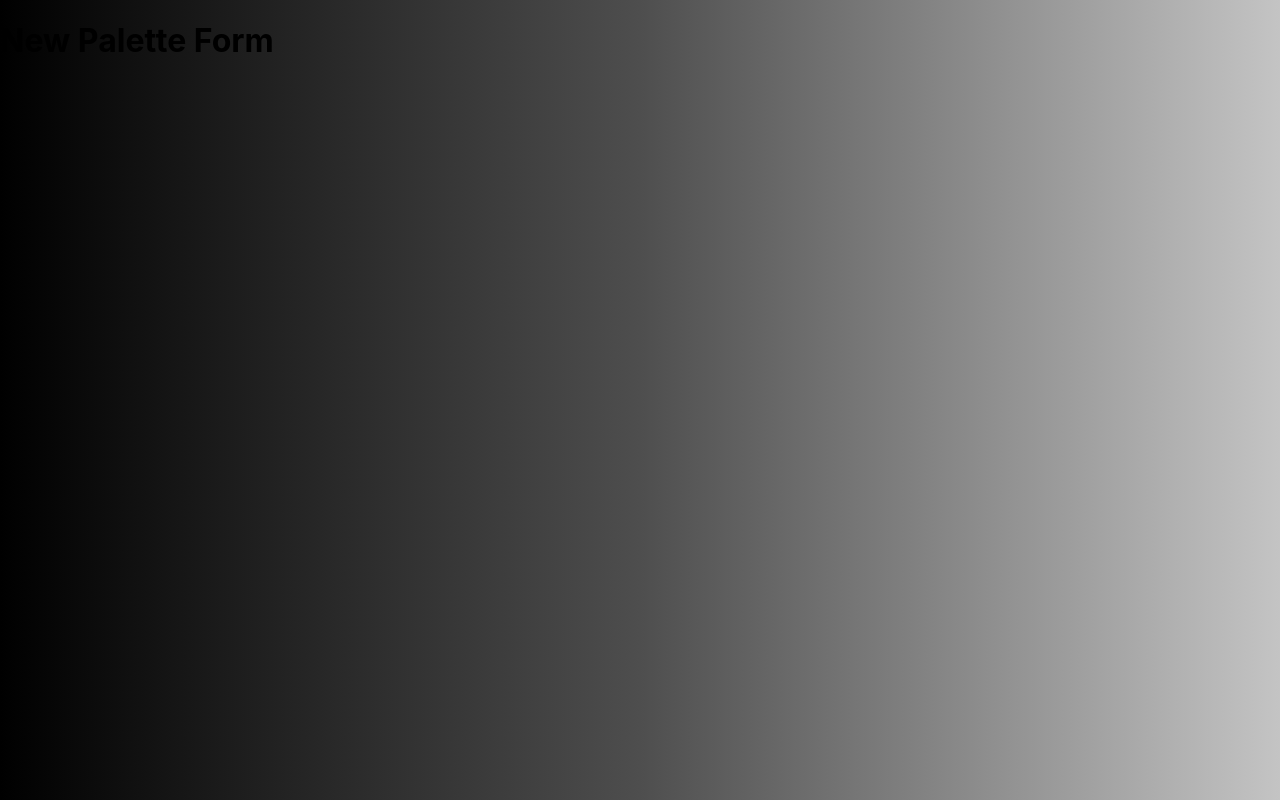
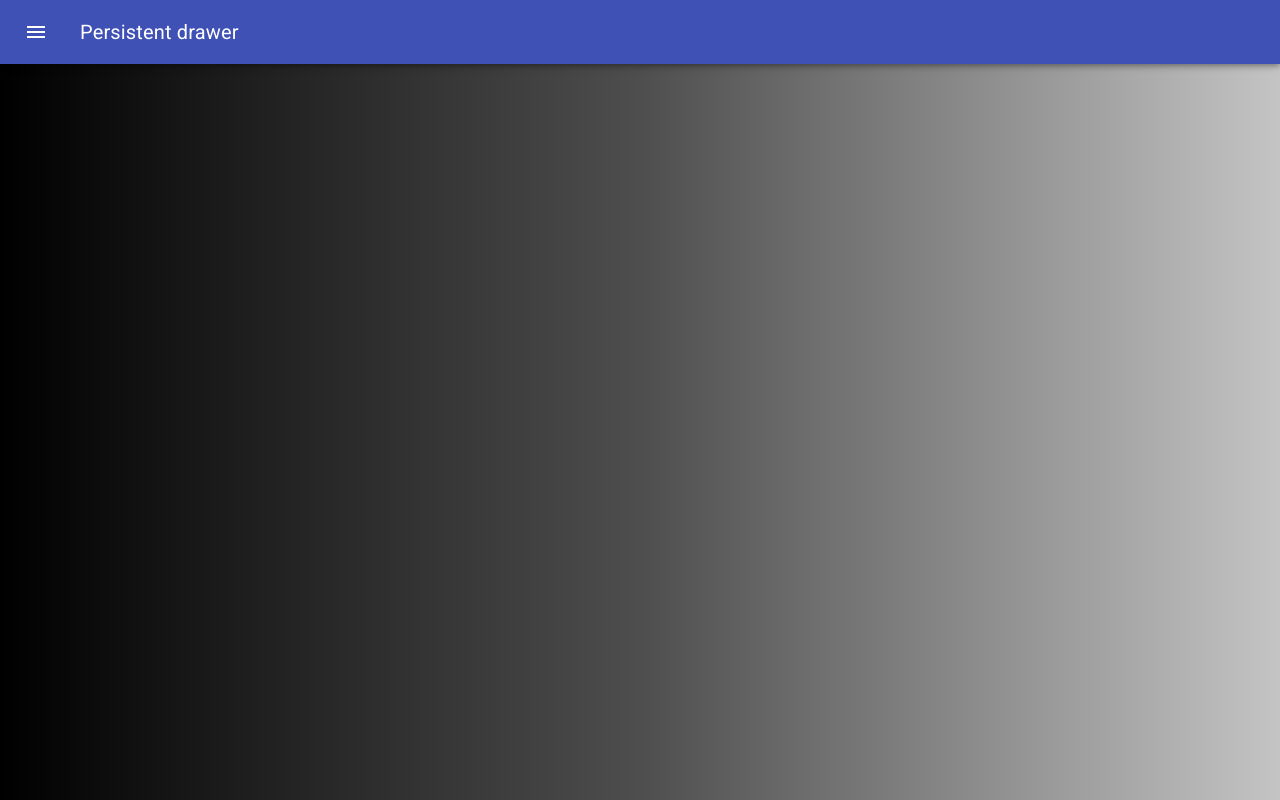
Before and after one commit to NFZaremba/Colors-Pallete-App, a React (Create React App) app: page /palette/new in a window 1280 px wide. Built offline with nearby package versions, Linux system fonts and the light colour scheme.

Commit message:
added drawer component

```diff
--- a/src/NewPaletteForm.js
+++ b/src/NewPaletteForm.js
@@ -1,13 +1,144 @@
 import React, { Component } from 'react';
+import PropTypes from 'prop-types';
+import classNames from 'classnames';
+import { withStyles } from '@material-ui/core/styles';
+import Drawer from '@material-ui/core/Drawer';
+import CssBaseline from '@material-ui/core/CssBaseline';
+import AppBar from '@material-ui/core/AppBar';
+import Toolbar from '@material-ui/core/Toolbar';
+import Typography from '@material-ui/core/Typography';
+import Divider from '@material-ui/core/Divider';
+import IconButton from '@material-ui/core/IconButton';
+import MenuIcon from '@material-ui/icons/Menu';
+import ChevronLeftIcon from '@material-ui/icons/ChevronLeft';
+
+const drawerWidth = 240;
+
+const styles = theme => ({
+  root: {
+    display: 'flex'
+  },
+  appBar: {
+    transition: theme.transitions.create(['margin', 'width'], {
+      easing: theme.transitions.easing.sharp,
+      duration: theme.transitions.duration.leavingScreen
+    })
+  },
+  appBarShift: {
+    width: `calc(100% - ${drawerWidth}px)`,
+    marginLeft: drawerWidth,
+    transition: theme.transitions.create(['margin', 'width'], {
+      easing: theme.transitions.easing.easeOut,
+      duration: theme.transitions.duration.enteringScreen
+    })
+  },
+  menuButton: {
+    marginLeft: 12,
+    marginRight: 20
+  },
+  hide: {
+    display: 'none'
+  },
+  drawer: {
+    width: drawerWidth,
+    flexShrink: 0
+  },
+  drawerPaper: {
+    width: drawerWidth
+  },
+  drawerHeader: {
+    display: 'flex',
+    alignItems: 'center',
+    padding: '0 8px',
+    ...theme.mixins.toolbar,
+    justifyContent: 'flex-end'
+  },
+  content: {
+    flexGrow: 1,
+    padding: theme.spacing.unit * 3,
+    transition: theme.transitions.create('margin', {
+      easing: theme.transitions.easing.sharp,
+      duration: theme.transitions.duration.leavingScreen
+    }),
+    marginLeft: -drawerWidth
+  },
+  contentShift: {
+    transition: theme.transitions.create('margin', {
+      easing: theme.transitions.easing.easeOut,
+      duration: theme.transitions.duration.enteringScreen
+    }),
+    marginLeft: 0
+  }
+});
 
 class NewPaletteForm extends Component {
+  state = {
+    open: false
+  };
+
+  toggleDrawerOpen = () => {
+    const { open } = this.state;
+    this.setState({ open: !open ? true : false });
+  };
+
   render() {
+    const { classes } = this.props;
+    const { open } = this.state;
+
     return (
-      <div>
-        <h1>New Palette Form</h1>
+      <div className={classes.root}>
+        <CssBaseline />
+        <AppBar
+          position="fixed"
+          className={classNames(classes.appBar, {
+            [classes.appBarShift]: open
+          })}
+        >
+          <Toolbar disableGutters={!open}>
+            <IconButton
+              color="inherit"
+              aria-label="Open drawer"
+              onClick={this.toggleDrawerOpen}
+              className={classNames(classes.menuButton, open && classes.hide)}
+            >
+              <MenuIcon />
+            </IconButton>
+            <Typography variant="h6" color="inherit" noWrap>
+              Persistent drawer
+            </Typography>
+          </Toolbar>
+        </AppBar>
+        <Drawer
+          className={classes.drawer}
+          variant="persistent"
+          anchor="left"
+          open={open}
+          classes={{
+            paper: classes.drawerPaper
+          }}
+        >
+          <div className={classes.drawerHeader}>
+            <IconButton onClick={this.toggleDrawerOpen}>
+              <ChevronLeftIcon />
+            </IconButton>
+          </div>
+          <Divider />
+        </Drawer>
+        <main
+          className={classNames(classes.content, {
+            [classes.contentShift]: open
+          })}
+        >
+          <div className={classes.drawerHeader} />
+        </main>
       </div>
     );
   }
 }
 
-export default NewPaletteForm;
+NewPaletteForm.propTypes = {
+  classes: PropTypes.object.isRequired,
+  theme: PropTypes.object.isRequired
+};
+
+export default withStyles(styles, { withTheme: true })(NewPaletteForm);
--- a/src/styles/PaletteFooterStyles.js
+++ b/src/styles/PaletteFooterStyles.js
@@ -4,10 +4,10 @@
     display: 'flex',
     justifyContent: 'flex-end',
     alignItems: 'center',
-		fontWeight: 'bold',
+    fontWeight: 'bold'
   },
   emoji: {
     fontSize: '1rem',
-		margin: '0 1rem',
+    margin: '0 1rem'
   }
-}
+};
```
Also changed, not shown: src/styles/ColorBoxStyles.js (+24 -16 lines), src/styles/MiniPaletteStyles.js (+4 -4 lines), src/styles/PaletteStyles.js (+4 -4 lines). Lines whose indentation alone changed are shown as unchanged.
